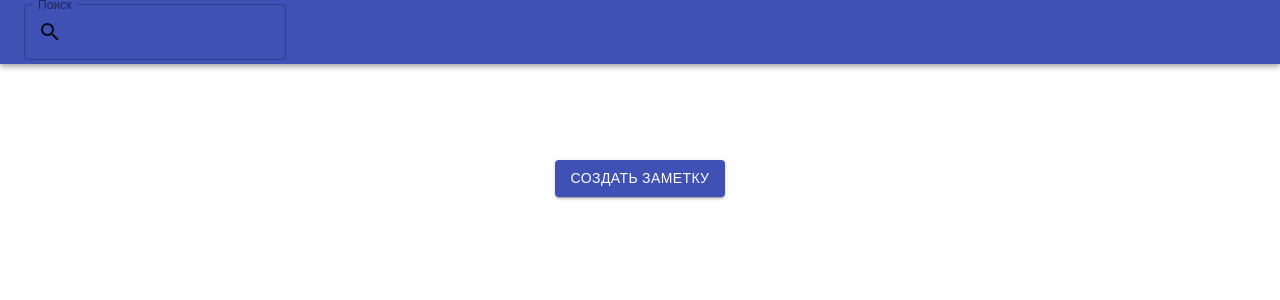
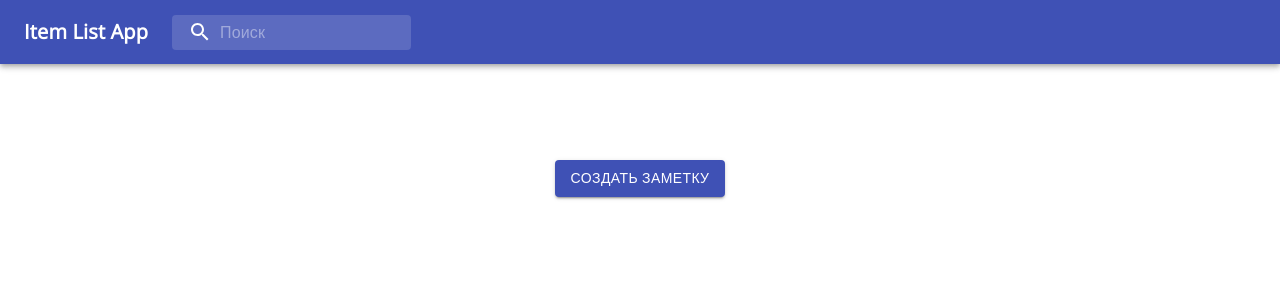
Before and after one commit to Nikikwiki/shopping-list, a React (Create React App) app: page / in a window 1280 px wide. Shown: the top 300 px of the page. Built offline with nearby package versions, Linux system fonts and the light colour scheme; the HTML template or start-up script is replaced by a standard one.

Commit message:
Add input into header

```diff
--- a/src/App.js
+++ b/src/App.js
@@ -1,9 +1,9 @@
+import { Button } from '@material-ui/core';
 import React, { useState } from 'react';
+
 import ToDo from './ToDo';
 import ToDoForm from './ToDoForm';
-import {Button, TextField, InputAdornment, AppBar, Toolbar, InputBase } from '@material-ui/core';
-import { Search } from '@material-ui/icons';
-
+import HeaderBar from './HeaderBar';
 
 function App() {
   const [todos, setTodos] = useState([]);
@@ -59,34 +59,9 @@
     }
   }
 
-  const SearchInput = (props) => {
-    return (
-      <div className="search-input">
-      <TextField
-        label="Поиск"
-        variant="outlined"
-        InputProps={{
-          startAdornment: (
-            <InputAdornment position="start">
-              <Search />
-            </InputAdornment>
-          )
-        }}
-      />
-
-      </div>
-    )
-  }
-
   return (
     <div className="app">
-
-    <AppBar position="static">
-      <Toolbar>
-        <SearchInput className="search-input__icon"/>
-      </Toolbar>
-    </AppBar>
-
+      <HeaderBar/>
       <Creation />
       <div className="app__todos">
         {todos.map((todo) => {
--- /dev/null
+++ b/src/HeaderBar.js
@@ -0,0 +1,111 @@
+import { AppBar, Toolbar } from '@material-ui/core';
+import {
+  alpha,
+  makeStyles,
+} from '@material-ui/core/styles';
+import React from 'react';
+import Typography from '@material-ui/core/Typography';
+import InputBase from '@material-ui/core/InputBase';
+import SearchIcon from '@material-ui/icons/Search';
+
+
+function HeaderBar() {
+
+  const useStyles = makeStyles((theme) => ({
+    grow: {
+      flexGrow: 1,
+    },
+    menuButton: {
+      marginRight: theme.spacing(2),
+    },
+    title: {
+      display: 'none',
+      [theme.breakpoints.up('sm')]: {
+        display: 'block',
+      },
+      fontWeight: 'bold',
+    },
+    search: {
+      position: 'relative',
+      borderRadius: theme.shape.borderRadius,
+      backgroundColor: alpha(theme.palette.common.white, 0.15),
+      '&:hover': {
+        backgroundColor: alpha(theme.palette.common.white, 0.25),
+      },
+      marginRight: theme.spacing(2),
+      marginLeft: 0,
+      width: '100%',
+      [theme.breakpoints.up('sm')]: {
+        marginLeft: theme.spacing(3),
+        width: 'auto',
+      },
+    },
+    searchIcon: {
+      padding: theme.spacing(0, 2),
+      height: '100%',
+      position: 'absolute',
+      pointerEvents: 'none',
+      display: 'flex',
+      alignItems: 'center',
+      justifyContent: 'center',
+    },
+    inputRoot: {
+      color: 'inherit',
+    },
+    inputInput: {
+      padding: theme.spacing(1, 1, 1, 0),
+      paddingLeft: `calc(1em + ${theme.spacing(4)}px)`,
+      transition: theme.transitions.create('width'),
+      width: '100%',
+      [theme.breakpoints.up('md')]: {
+        width: '20ch',
+      },
+    },
+    sectionDesktop: {
+      display: 'none',
+      [theme.breakpoints.up('md')]: {
+        display: 'flex',
+      },
+    },
+    sectionMobile: {
+      display: 'flex',
+      [theme.breakpoints.up('md')]: {
+        display: 'none',
+      },
+    },
+  }));
+
+  const classes = useStyles();
+
+  return (
+
+    <div className={classes.grow}>
+      <AppBar
+        position="static"
+        className="app-bar"
+      >
+        <Toolbar>
+          <Typography className={classes.title} variant="h6" noWrap>
+            Item List App
+          </Typography>
+          <div className={classes.search}>
+            <div className={classes.searchIcon}>
+              <SearchIcon />
+            </div>
+            <InputBase
+              placeholder="Поиск"
+              classes={{
+                root: classes.inputRoot,
+                input: classes.inputInput,
+              }}
+              inputProps={{ 'aria-label': 'search' }}
+            />
+          </div>
+          <div className={classes.grow} />
+        </Toolbar>
+      </AppBar>
+    </div>
+  );
+}
+
+export default HeaderBar;
--- a/src/index.scss
+++ b/src/index.scss
@@ -153,6 +153,6 @@
   }
 }
 
-.search-input {
-
+.app-bar {
+  width: 100vw !important;
 }
```
